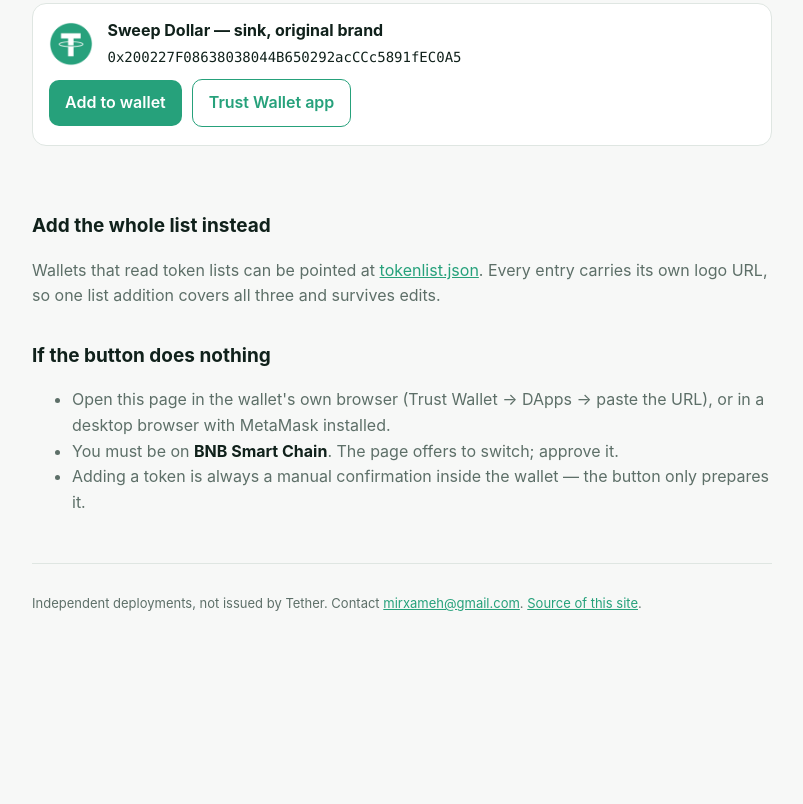
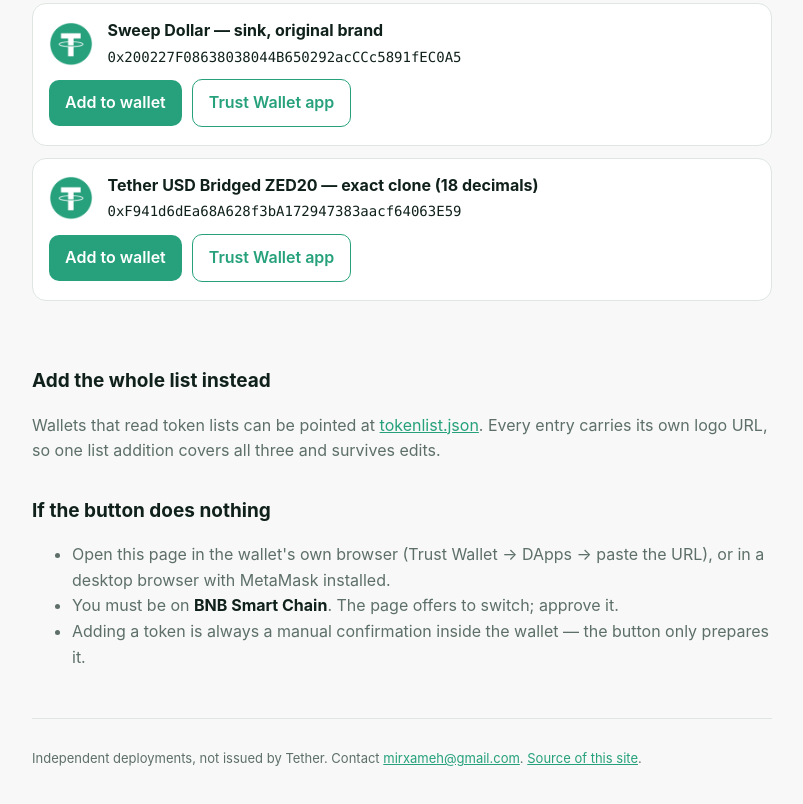
Before and after one commit to Mirxa27/usdt-trc20, a plain HTML site: page add.html in a window 1280 px wide. Shown: the part 1019-1823 px from the top of the page, without its empty margins (238-1041 px from the left). Before the commit the page ends 1718 px from the top, so only its background shows below. Drawn offline with Linux system fonts and the light colour scheme.

Commit message:
Add ZED20 clone card

```diff
--- a/add.html
+++ b/add.html
@@ -95,6 +95,16 @@
     </div>
   </div>
 
+  <div class="tok">
+    <img src="assets/logo-200.png" alt="">
+    <span class="meta"><b>Tether USD Bridged ZED20 — exact clone (18 decimals)</b>
+      <span class="mono">0xF941d6dEa68A628f3bA172947383aacf64063E59</span></span>
+    <div class="row">
+      <button data-addr="0xF941d6dEa68A628f3bA172947383aacf64063E59">Add to wallet</button>
+      <a class="ghost" href="https://link.trustwallet.com/add_asset?asset=c20000714_t0xF941d6dEa68A628f3bA172947383aacf64063E59">Trust Wallet app</a>
+    </div>
+  </div>
+
   <p id="out" role="status" aria-live="polite"></p>
 
   <h2>Add the whole list instead</h2>
```
